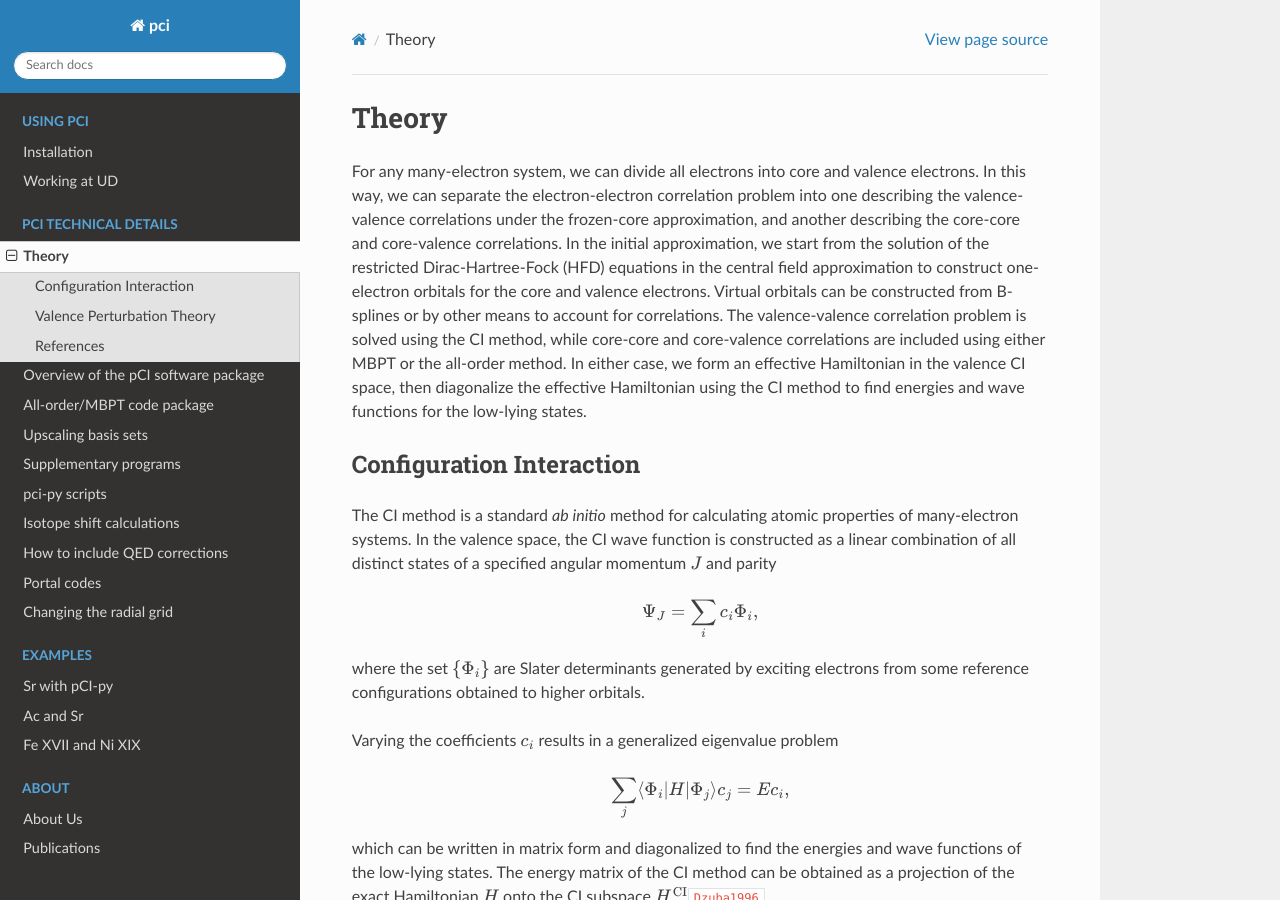
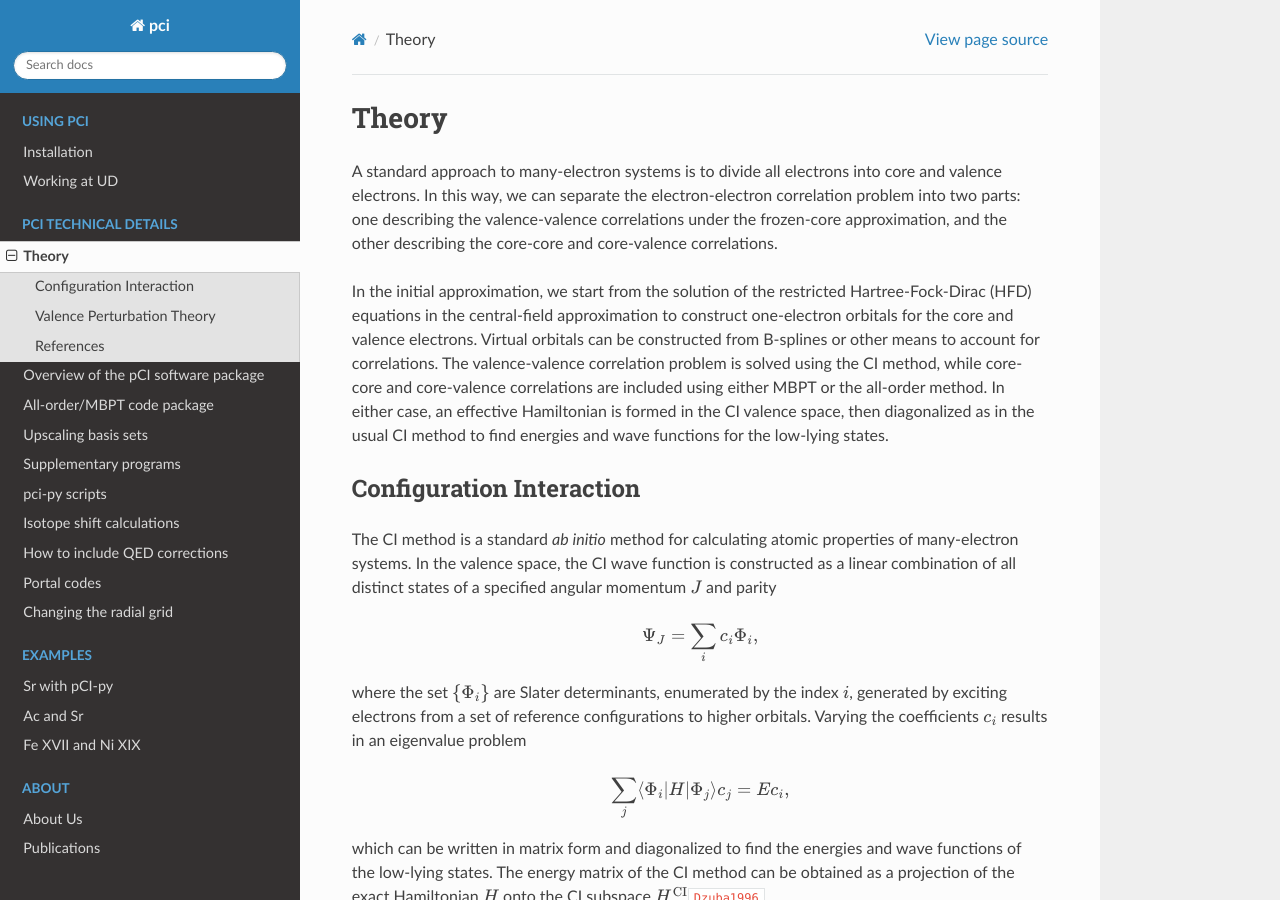
Before and after one commit to ud-pci/pCI, a Sphinx documentation site: the page built from docs/theory.rst, in a window 1280 px wide and 900 px high. Built offline with Sphinx 7.4.7 and the Read the Docs theme 3.1.0, drawn with Linux system fonts in a browser that asks for light colours; cross-references to code outside the pages are shown as plain code.

Commit message:
update theory

```diff
--- a/docs/theory.rst
+++ b/docs/theory.rst
@@ -1,7 +1,9 @@
 Theory
 ======
 
-For any many-electron system, we can divide all electrons into core and valence electrons. In this way, we can separate the electron-electron correlation problem into one describing the valence-valence correlations under the frozen-core approximation, and another describing the core-core and core-valence correlations. In the initial approximation, we start from the solution of the restricted Dirac-Hartree-Fock (HFD) equations in the central field approximation to construct one-electron orbitals for the core and valence electrons. Virtual orbitals can be constructed from B-splines or by other means to account for correlations. The valence-valence correlation problem is solved using the CI method, while core-core and core-valence correlations are included using either MBPT or the all-order method. In either case, we form an effective Hamiltonian in the valence CI space, then diagonalize the effective Hamiltonian using the CI method to find energies and wave functions for the low-lying states.
+A standard approach to many-electron systems is to divide all electrons into core and valence electrons. In this way, we can separate the electron-electron correlation problem into two parts: one describing the valence-valence correlations under the frozen-core approximation, and the other describing the core-core and core-valence correlations.
+
+In the initial approximation, we start from the solution of the restricted Hartree-Fock-Dirac (HFD) equations in the central-field approximation to construct one-electron orbitals for the core and valence electrons. Virtual orbitals can be constructed from B-splines or other means to account for correlations. The valence-valence correlation problem is solved using the CI method, while core-core and core-valence correlations are included using either MBPT or the all-order method. In either case, an effective Hamiltonian is formed in the CI valence space, then diagonalized as in the usual CI method to find energies and wave functions for the low-lying states.
 
 Configuration Interaction
 -------------------------
@@ -11,9 +13,7 @@
 
     \Psi_J=\sum_ic_i\Phi_i,
 
-where the set :math:`\left\{\Phi_i\right\}` are Slater determinants generated by exciting electrons from some reference configurations obtained to higher orbitals.
-
-Varying the coefficients :math:`c_i` results in a generalized eigenvalue problem
+where the set :math:`\left\{\Phi_i\right\}` are Slater determinants, enumerated by the index :math:`i`, generated by exciting electrons from a set of reference configurations to higher orbitals. Varying the coefficients :math:`c_i` results in an eigenvalue problem
 
 .. math::
 
@@ -72,7 +72,7 @@
 
 All second-order corrections are taken into account and added to the energy calculated from CI to obtain the total energy, :math:`E^\text{CI}=E_0+E_1`, while first-order corrections to the wave functions are stored for use in subsequent CI calculations. This process of using CI on a small subspace, calculating corrections via PT, and reordering the list of configurations in descending weights can be repeated several times to form the most optimal CI subspace. Once the energy differences between subsequent CI calculations are relatively small, it can be assumed that convergence has been met.
 
-We've developed a new parallel program `conf_pt` that realizes the CI+PT method. The parallel version enables computations of extremely large problems, with tests running up to 400 million determinants.
+We've developed a new parallel program ``conf_pt`` that realizes the CI+PT method. The parallel version enables computations of extremely large problems, with tests running up to 400 million determinants.
 
 References
 ----------
```
Also changed, not shown: other parts of docs/theory.rst (+1 -1 lines).
